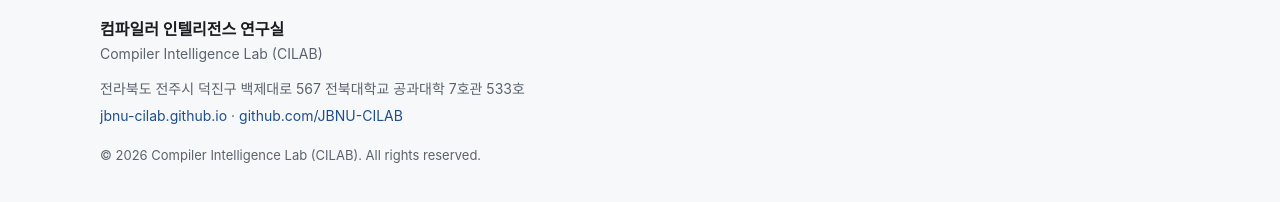
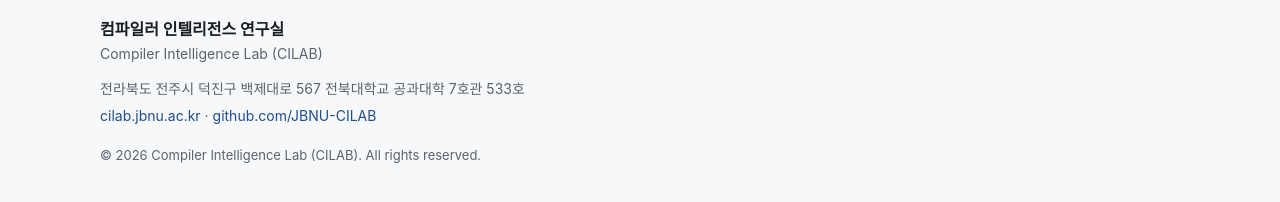
Before and after one commit to JBNU-CILAB/JBNU-CILAB.github.io, a Jekyll site: the page built from index.html, in a window 1280 px wide and 900 px high, scrolled down 1890 px. Shown: the part 694-896 px from the top of the window. Built offline with Jekyll 4.4.1, drawn with Linux system fonts in a browser that asks for light colours; some web fonts are replaced.

Commit message:
Use custom domain cilab.jbnu.ac.kr in footer and site url

```diff
--- a/_config.yml
+++ b/_config.yml
@@ -7,7 +7,7 @@
 lang: ko
 
 # 배포 주소 (org 대표 사이트이므로 baseurl은 비워둡니다)
-url: "https://jbnu-cilab.github.io"
+url: "https://cilab.jbnu.ac.kr"
 baseurl: ""
 
 # 연구실 기본 정보
--- a/_includes/footer.html
+++ b/_includes/footer.html
@@ -6,7 +6,7 @@
     </div>
     <div class="footer-contact">
       <span>{{ site.contact.address_ko }}</span>
-      <span><a href="{{ site.url }}">jbnu-cilab.github.io</a> · <a href="https://github.com/JBNU-CILAB" target="_blank" rel="noopener">github.com/JBNU-CILAB</a></span>
+      <span><a href="{{ site.url }}">cilab.jbnu.ac.kr</a> · <a href="https://github.com/JBNU-CILAB" target="_blank" rel="noopener">github.com/JBNU-CILAB</a></span>
     </div>
     <div class="footer-copy">
       © {{ 'now' | date: "%Y" }} {{ site.lab.name_en }}. All rights reserved.
```
